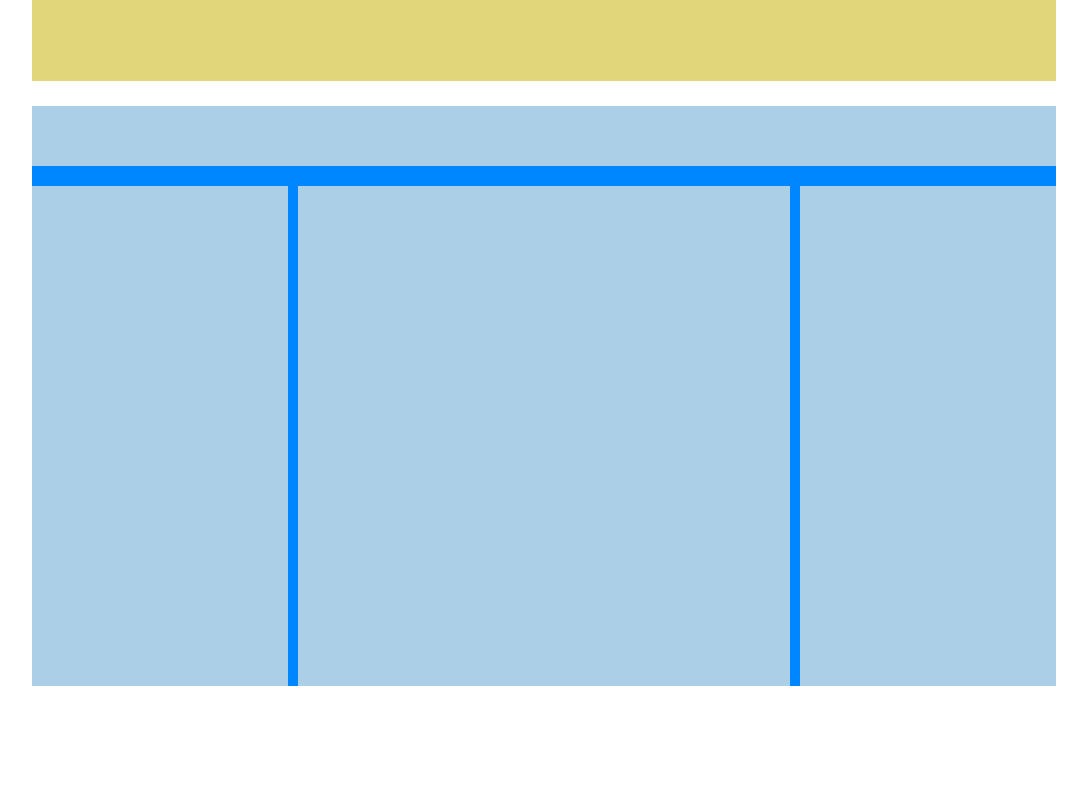
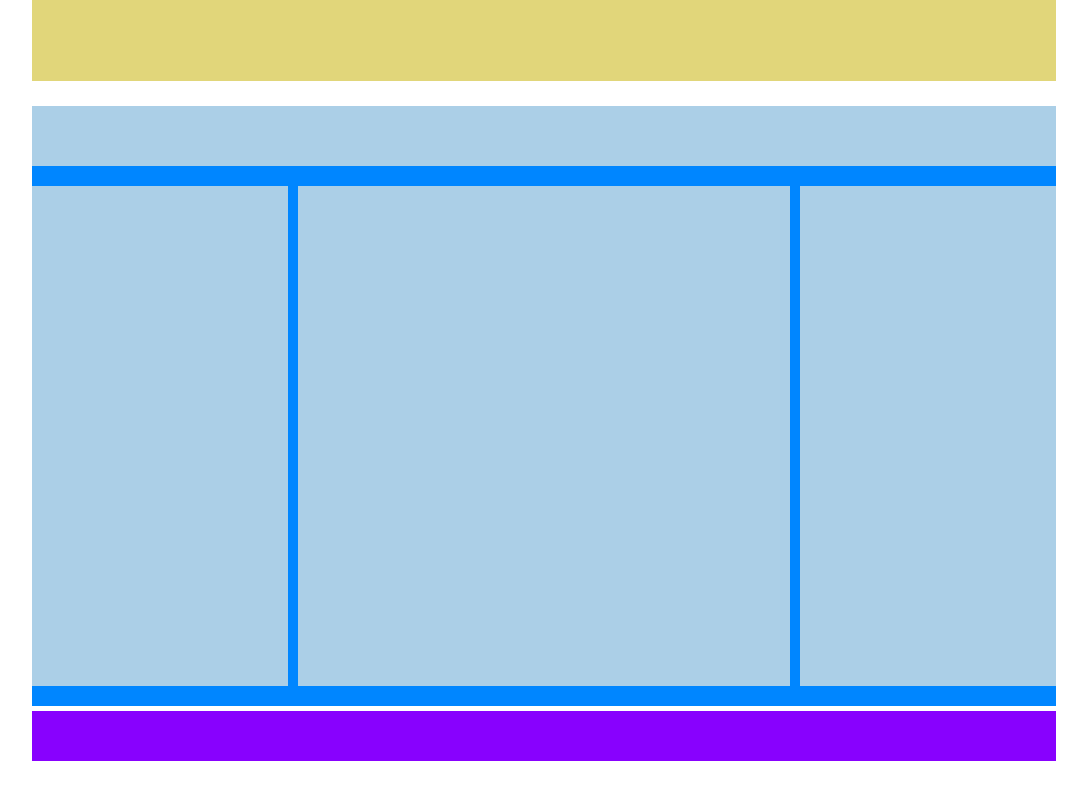
Before and after one commit to hexeva/htmlcss-struttura-wp, a plain HTML site: page index.html in a window 1280 px wide. Shown: the part 354-1154 px from the top of the page, without its empty margins (96-1183 px from the left). Before the commit the page ends 1040 px from the top, so only its background shows below. Drawn offline with Linux system fonts and the light colour scheme.

Commit message:
added footer end structure

```diff
--- a/css/style.css
+++ b/css/style.css
@@ -26,7 +26,8 @@
     margin: auto;
     padding: 30px 0;
     /* TEST */
-    height: 1000px;
+    height: 1200px;
+
   }
 
   /* header */
@@ -53,7 +54,7 @@ main{
   }
 
   .clearfix{
-      margin: 20px 0;
+      padding: 20px 0;
   }
 
   .col.c{
@@ -76,3 +77,11 @@ main{
     height: 500px;
   }
   /* end main */
+
+  /* footer */
+  footer{
+      background-color: #8801fe;
+      height: 50px;
+      margin-top: 5px;
+  }
+  /* end footer */
--- a/index.html
+++ b/index.html
@@ -35,6 +35,10 @@
         </main>
         <!-- end main -->
 
+        <!-- footer -->
+        <footer></footer>
+        <!-- end footer -->
+
     </div>
 
 
```
